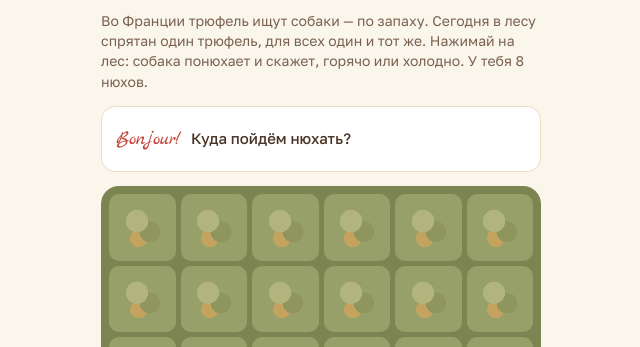
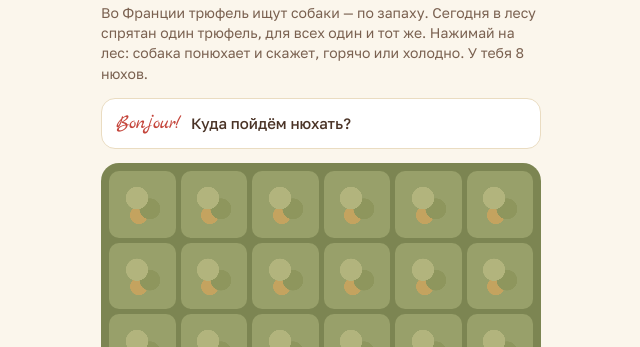
Before and after one commit to lozhkina19810815-cmd/stardogs-games, a plain HTML site: page p-e7ac0d1b/index.html in a window 1280 px wide. Shown: the part 114-461 px from the top of the page, without its empty margins (319-959 px from the left). Drawn offline with Linux system fonts and the light colour scheme; a web font is replaced by a local one.

Commit message:
Прототип: p-e7ac0d1b/index.html

```diff
--- a/p-e7ac0d1b/index.html
+++ b/p-e7ac0d1b/index.html
@@ -18,7 +18,9 @@
     --body:"Golos Text",system-ui,-apple-system,"Segoe UI",sans-serif;
     color-scheme:light;
   }
-  html,body{background:var(--milk);color:var(--bark)}
+  [hidden]{display:none!important}
+  *,*::before,*::after{box-sizing:border-box}
+  html,body{background:var(--milk);color:var(--bark);margin:0}
   body{font-family:var(--body);font-size:15px;line-height:1.45;padding-inline:16px;padding-block:18px 32px}
   .wrap{max-width:440px;margin:0 auto;display:flex;flex-direction:column;gap:14px}
   header{display:flex;flex-direction:column;gap:2px}
```
